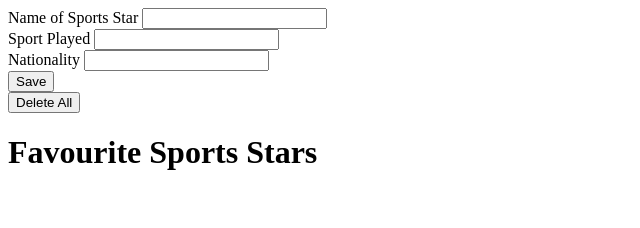
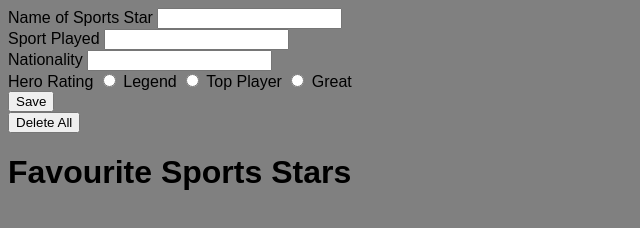
Before and after one commit to RobinBailey84/wk6_wkend_hmwk, a plain HTML site: page index.html in a window 1280 px wide. Shown: the whole page, without its empty margins (0-640 px from the left). Drawn offline with Linux system fonts and the light colour scheme.

Commit message:
radion buttons

```diff
--- /dev/null
+++ b/css/main.css
@@ -0,0 +1,4 @@
+body {
+  background-color: grey;
+  font-family: sans-serif;
+}
--- a/index.html
+++ b/index.html
@@ -3,6 +3,7 @@
 <head>
   <meta charset="utf-8">
   <title>Sports Stars</title>
+  <link rel="stylesheet" href="css/main.css">
   <script src="js/app.js"></script>
 </head>
 <body>
@@ -23,6 +24,16 @@
       <input type="text" id="nationality">
     </div>
 
+    <div>
+      <label for="rating" class="primary">Hero Rating</label>
+      <input type="radio" value="legend">
+      <label for="legend">Legend</label>
+      <input type="radio" value="top-player">
+      <label for="top-player">Top Player</label>
+      <input type="radio" value="great">
+      <label for="great">Great</label>
+    </div>
+
     <input type="submit" value="Save">
 
   </form>
@@ -31,7 +42,5 @@
 
   <h1>Favourite Sports Stars</h1>
   <div id="favourites"></div>
-
-
 </body>
 </html>
--- a/js/app.js
+++ b/js/app.js
@@ -21,6 +21,7 @@ document.addEventListener('DOMContentLoaded', () => {
     const name = event.target.name.value;
     const sport = event.target.sport.value;
     const nationality = event.target.nationality.value;
+    const rating = event.target.rating.value;
 
     const favourites =
     document.querySelector('#favourites')
@@ -31,14 +32,17 @@ document.addEventListener('DOMContentLoaded', () => {
     const sportPara =
     document.createElement('p');
     const nationalityPara = document.createElement('p')
+    const ratingPara = document.createElement('p')
 
     namePara.textContent = name;
     sportPara.textContent = sport;
     nationalityPara.textContent = nationality;
+    ratingPara.textContent = rating;
 
     favouriteDetails.appendChild(namePara);
     favouriteDetails.appendChild(sportPara);
     favouriteDetails.appendChild(nationalityPara);
+    favouriteDetails.appendChild(ratingPara);
 
     favourites.appendChild(favouriteDetails);
 
```
Lines whose indentation alone changed are shown as unchanged.
